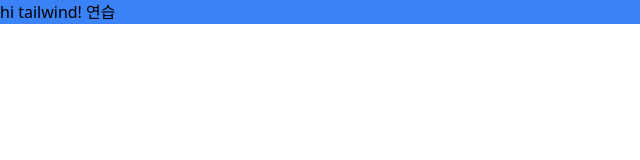
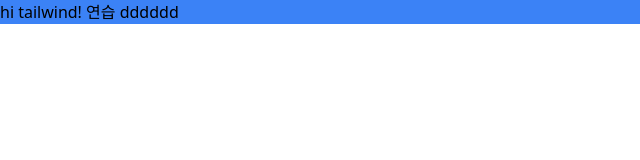
Before and after one commit to FES10-12-2/vanilla-project, a website built with Vite: page index.html in a window 1280 px wide. Shown: the full height of the page, 0-640 px from the left. Built offline with nearby package versions, Linux system fonts and the light colour scheme.

Commit message:
Docs: 문서 내용 수정
- index.html 문서 내용 추가

resolves #15

```diff
--- a/index.html
+++ b/index.html
@@ -14,6 +14,7 @@
   <div id="app" class="bg-blue-500">
     hi tailwind!
     연습
+    dddddd
   </div>
 
 </body>
```
